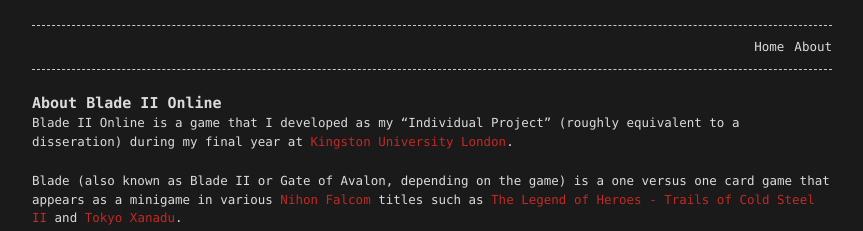
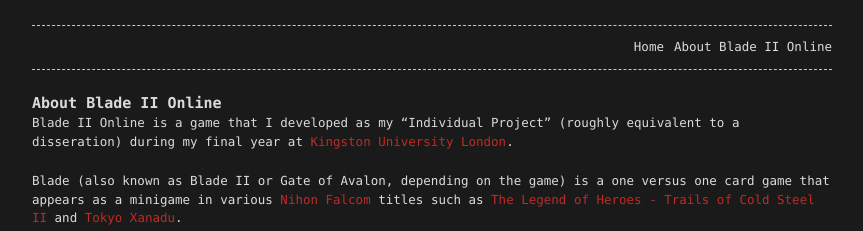
Before and after one commit to 6a/b2o, a Jekyll site: the page built from _pages/about.md, in a window 1280 px wide. Shown: the top 231 px of the page, without its empty margins (208-1071 px from the left). Built offline with Jekyll 4.4.1, drawn with Linux system fonts in a browser that asks for light colours; part of the change alters nothing that is shown.

Commit message:
page style tweaks

```diff
--- a/_layouts/page.html
+++ b/_layouts/page.html
@@ -2,4 +2,6 @@
 layout: default
 ---
 
+<h1>{{ page.title }}</h1>
+
 {{ content }}
--- a/_pages/about.md
+++ b/_pages/about.md
@@ -1,10 +1,8 @@
 ---
 layout: page
-title: About
+title: About Blade II Online
 permalink: /about/
 ---
-
-# About Blade II Online
 
 Blade II Online is a game that I developed as my "Individual Project" (roughly equivalent to a disseration) during my final year at [Kingston University London](https://www.kingston.ac.uk/).
 
```
